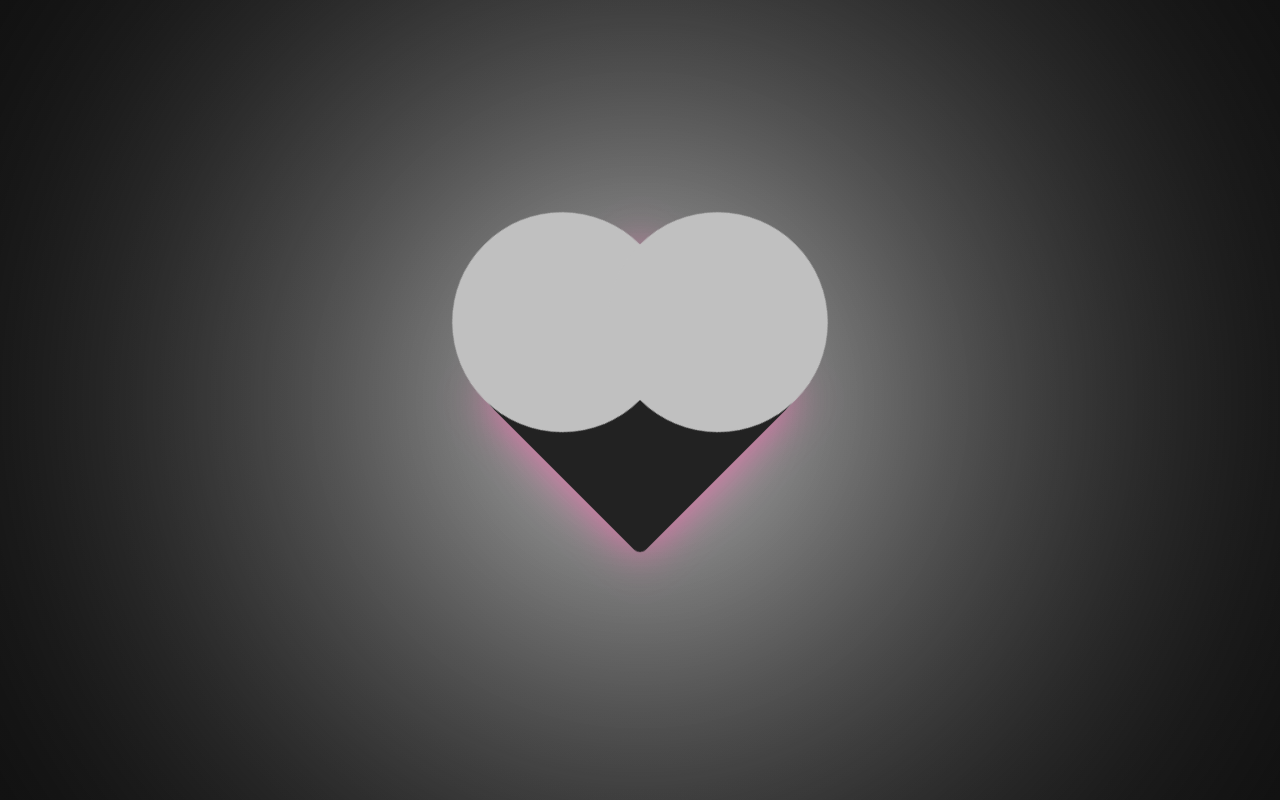
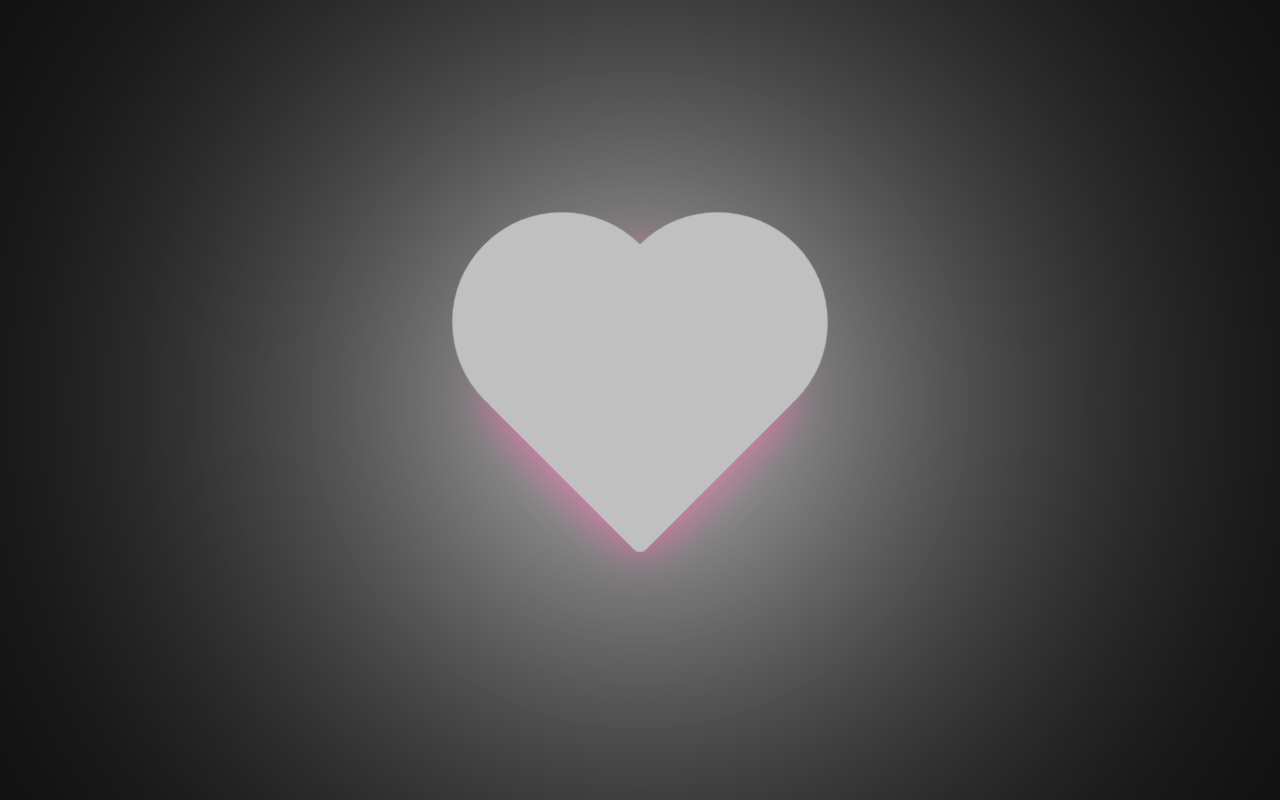
Before and after one commit to Renli19/Dise-o-Marco, a plain HTML site: page index.html in a window 1280 px wide. Drawn offline with Linux system fonts and the light colour scheme.

Commit message:
Update style.css
tono

```diff
--- a/style.css
+++ b/style.css
@@ -21,7 +21,7 @@ audio {
 #corazon {
   width: 200px;
   height: 200px;
-  background-color: #222222; /* gris oscuro */
+  background-color: #c0c0c0; /* gris claro */
   border: none;
   cursor: pointer;
   position: relative;
```
